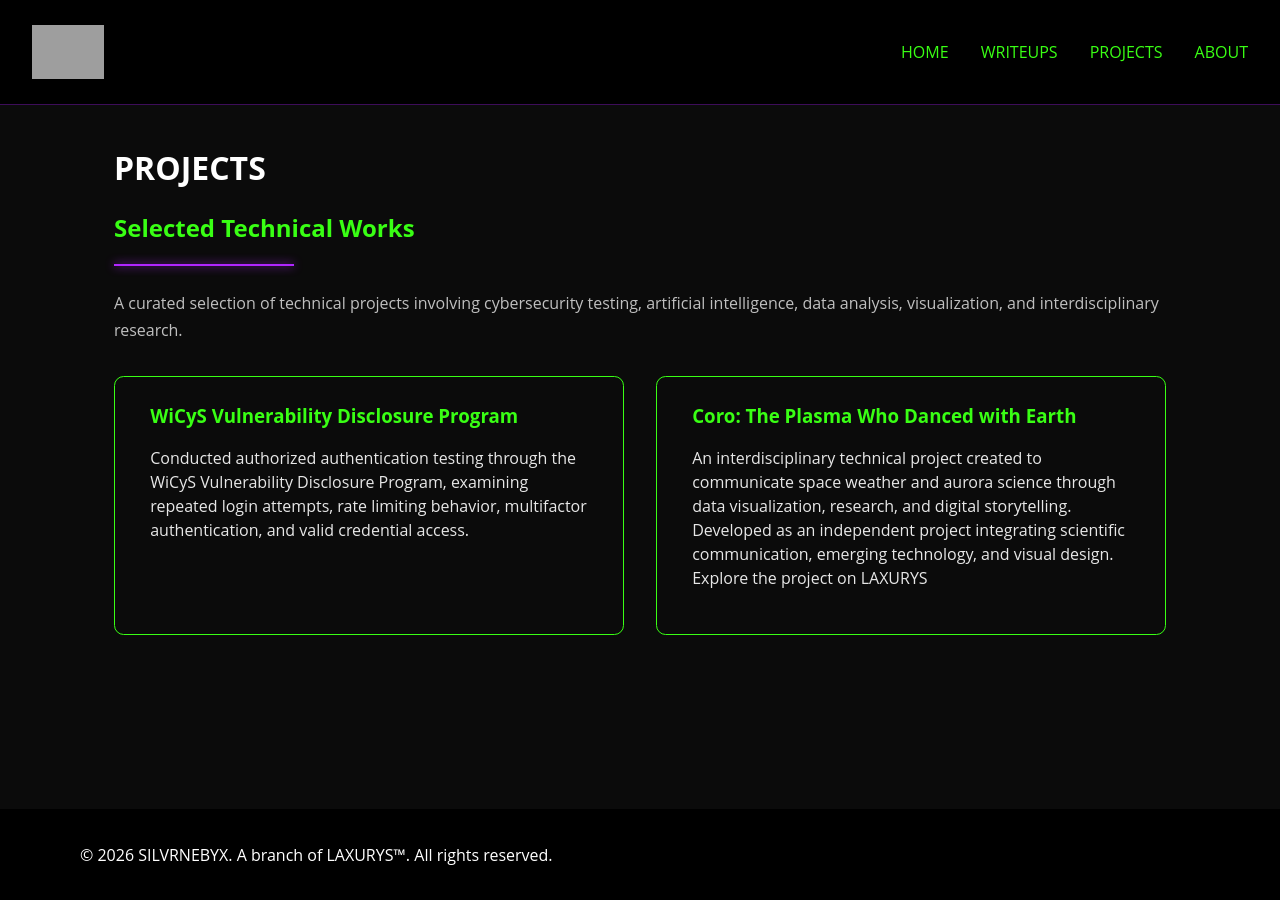
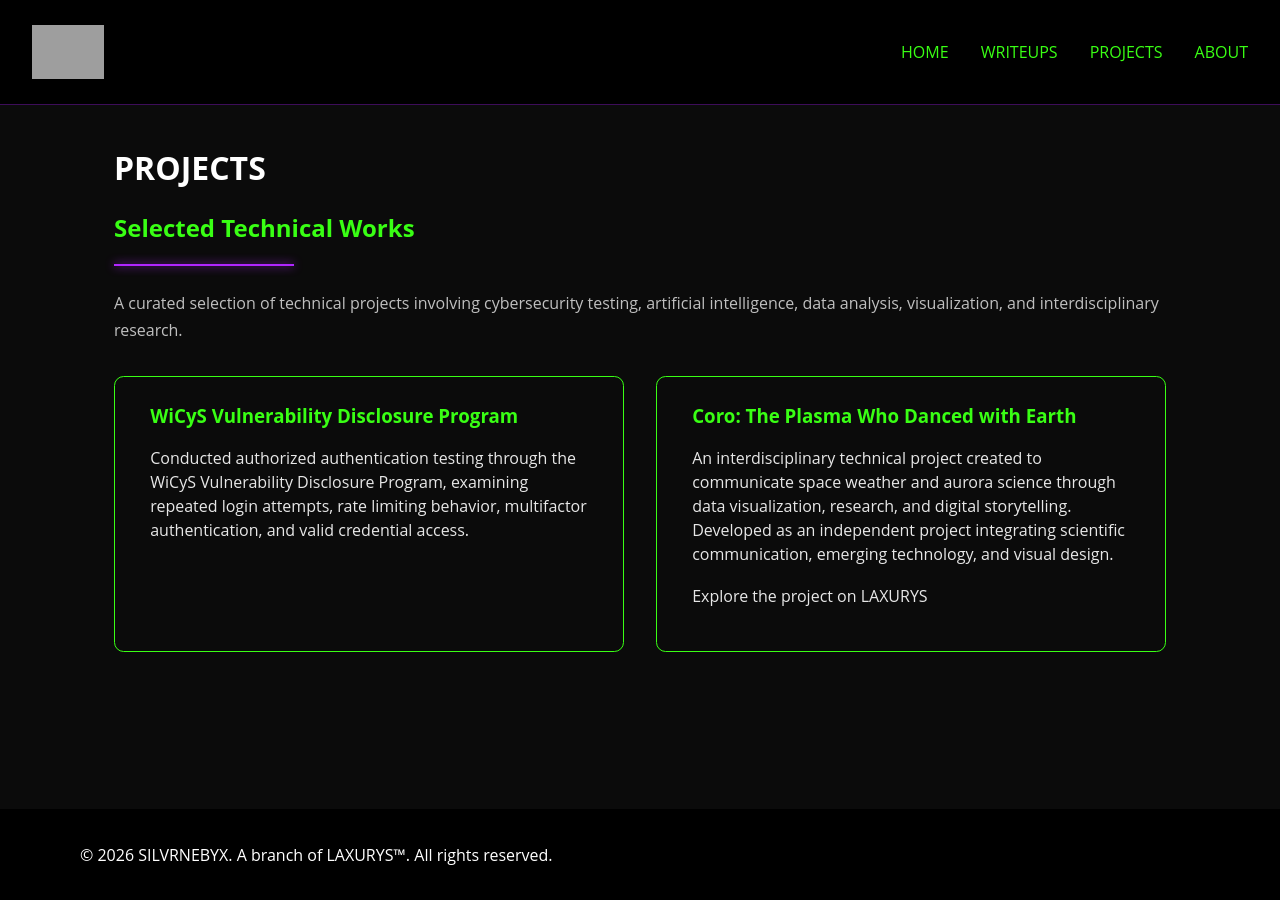
Before and after one commit to glsanclem/silvrnebyxlab, a Jekyll site: the page built from projects.md, in a window 1280 px wide. Built offline with Jekyll 4.4.1, drawn with Linux system fonts in a browser that asks for light colours; grey boxes are pictures that could not be loaded.

```diff
--- a/projects.md
+++ b/projects.md
@@ -24,9 +24,9 @@ A curated selection of technical projects involving cybersecurity testing, artif
 
 <div class="challenge-box">
 <h3>Coro: The Plasma Who Danced with Earth</h3>
-<p>An interdisciplinary technical project created to communicate space weather and aurora science through data visualization, research, and digital storytelling. Developed as an independent project integrating scientific communication, emerging technology, and visual design.
+<p>An interdisciplinary technical project created to communicate space weather and aurora science through data visualization, research, and digital storytelling. Developed as an independent project integrating scientific communication, emerging technology, and visual design.</p>
 
-Explore the project on LAXURYS</p>
+<p>Explore the project on LAXURYS</p>
 </div>
 
 </div>
```
